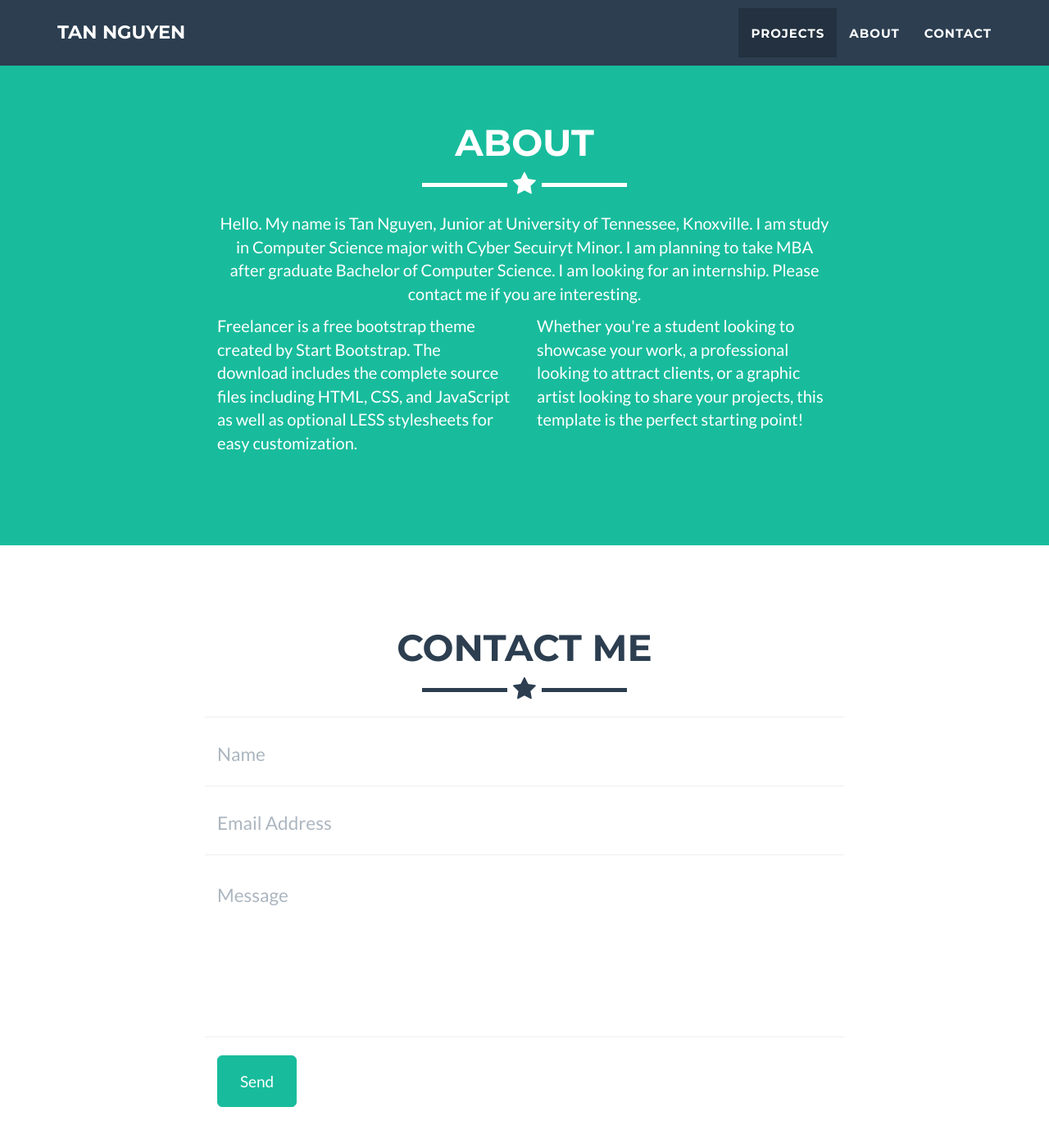
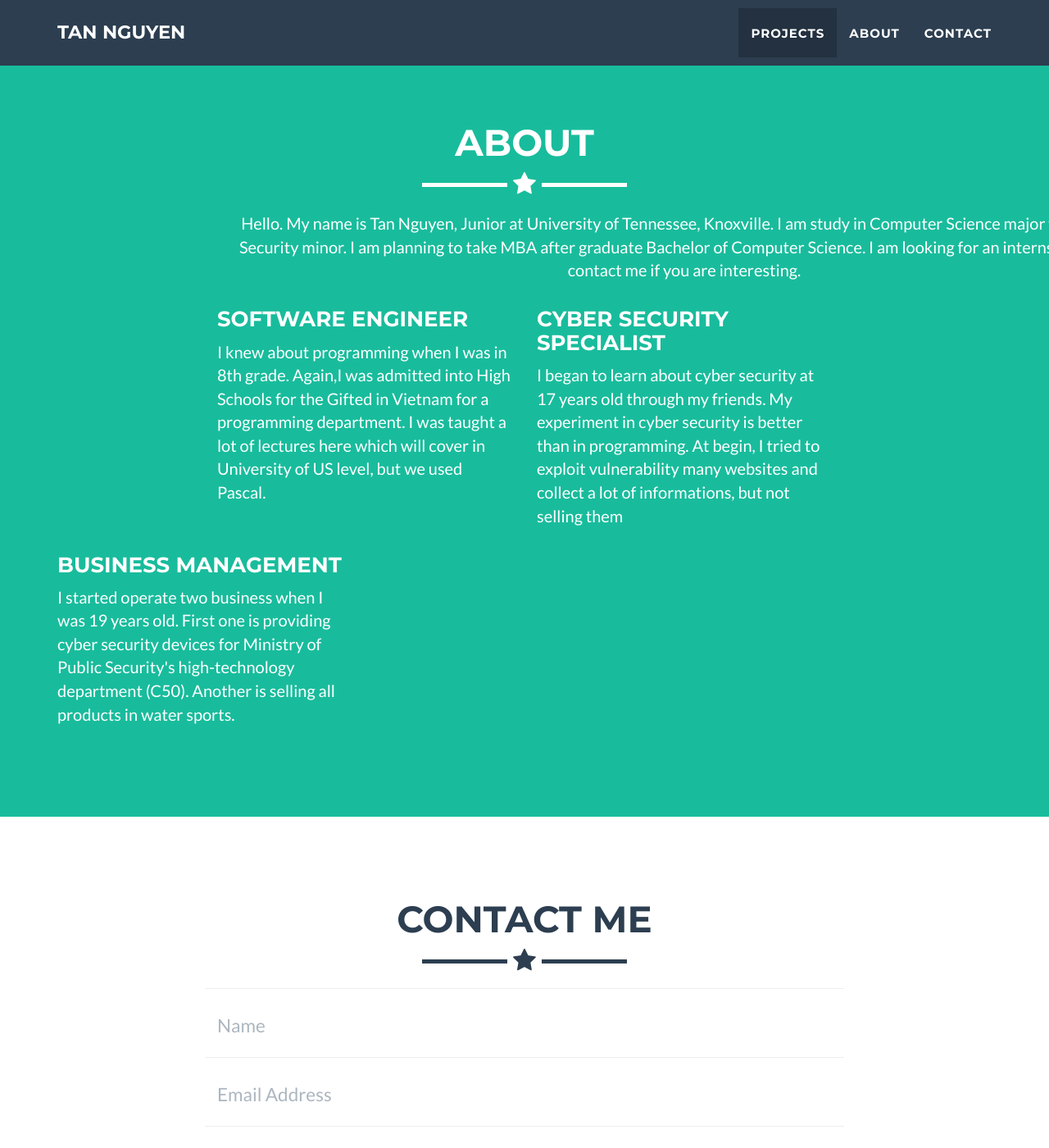
Before and after one commit to tannguyencanh/tannguyencanh.github.io, a Jekyll site: the page built from index.html, in a window 1280 px wide and 1400 px high, scrolled down 1632 px. Shown: the whole window at 82% size. Built offline with Jekyll 4.4.1, drawn with Linux system fonts in a browser that asks for light colours.

Commit message:
Update about.html

```diff
--- a/_includes/about.html
+++ b/_includes/about.html
@@ -8,14 +8,20 @@
                 </div>
             </div>
             <div class="row">
-                <div class="col-lg-8 col-lg-offset-2 text-center">
-                    <p>Hello. My name is Tan Nguyen, Junior at University of Tennessee, Knoxville. I am study in Computer Science major with Cyber Secuiryt Minor. I am planning to take MBA after graduate Bachelor of Computer Science. I am looking for an internship. Please contact me if you are interesting.</p>
+                <div class="col-lg-12 col-lg-offset-2 text-center">
+                    <p>Hello. My name is Tan Nguyen, Junior at University of Tennessee, Knoxville. I am study in Computer Science major with Cyber Security minor. I am planning to take MBA after graduate Bachelor of Computer Science. I am looking for an internship. Please contact me if you are interesting.</p>
                 </div>
                 <div class="col-lg-4 col-lg-offset-2">
-                    <p>Freelancer is a free bootstrap theme created by Start Bootstrap. The download includes the complete source files including HTML, CSS, and JavaScript as well as optional LESS stylesheets for easy customization.</p>
+                    <h3>Software engineer</h3>
+                    <p>I knew about programming when I was in 8th grade. Again,I was admitted into High Schools for the Gifted in Vietnam for a programming department. I was taught a lot of lectures here which will cover in University of US level, but we used Pascal.</p>
                 </div>
                 <div class="col-lg-4">
-                    <p>Whether you're a student looking to showcase your work, a professional looking to attract clients, or a graphic artist looking to share your projects, this template is the perfect starting point! </p>
+                    <h3>Cyber Security Specialist</h3>
+                    <p>I began to learn about cyber security at 17 years old through my friends. My experiment in cyber security is better than in programming. At begin, I tried to exploit vulnerability many websites and collect a lot of informations, but not selling them</p>
+                </div>
+                <div class="col-lg-4">
+                    <h3>Business Management</h3>
+                    <p>I started operate two business when I was 19 years old. First one is providing cyber security devices for Ministry of Public Security's high-technology department (C50). Another is selling all products in water sports.</p>
                 </div>
             </div>
         </div>
```
